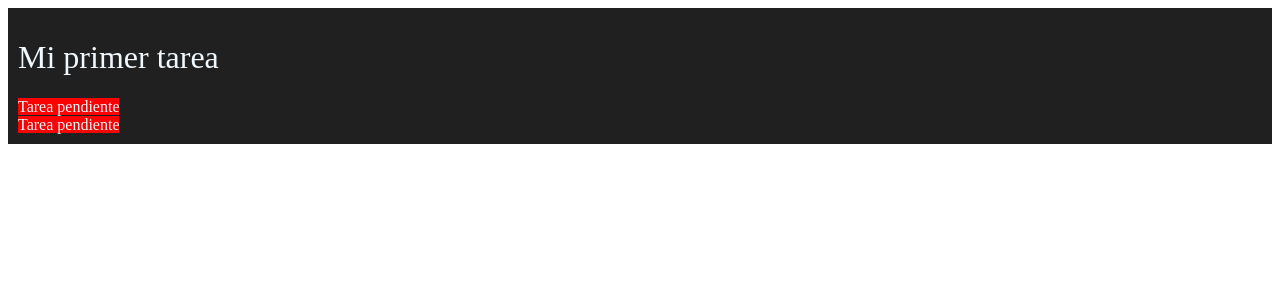
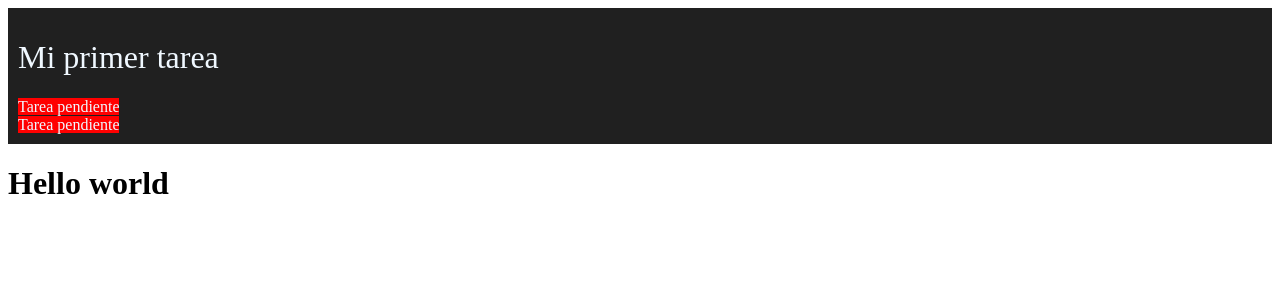
Before and after one commit to alejandropb36/react-course, a React (Create React App) app: page / in a window 1280 px wide. Shown: the top 300 px of the page. Built offline with nearby package versions, Linux system fonts and the light colour scheme.

Commit message:
feat: class component

```diff
--- a/src/App.jsx
+++ b/src/App.jsx
@@ -1,10 +1,11 @@
 import { TaskCard } from "./Task";
+import { Saludar } from "./Saludar";
 
 export function App() {
   return (
     <>
       <TaskCard ready={false} />
-
+      <Saludar/>
     </> // This is React Fragment
   );
 }
--- /dev/null
+++ b/src/Saludar.jsx
@@ -0,0 +1,10 @@
+import { Component } from 'react'
+
+
+export class Saludar extends Component {
+    render () {
+        return (
+            <h1>Hello world</h1>
+        );
+    }
+}
```
